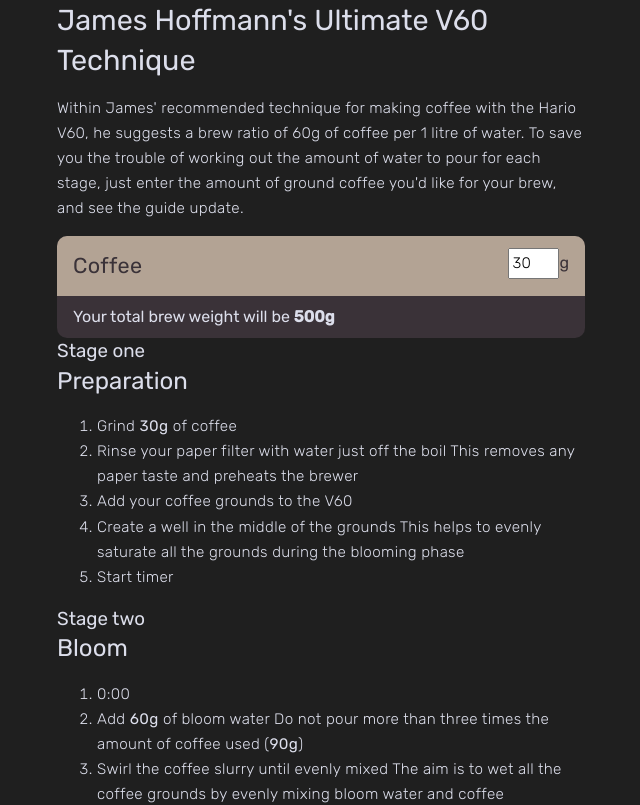
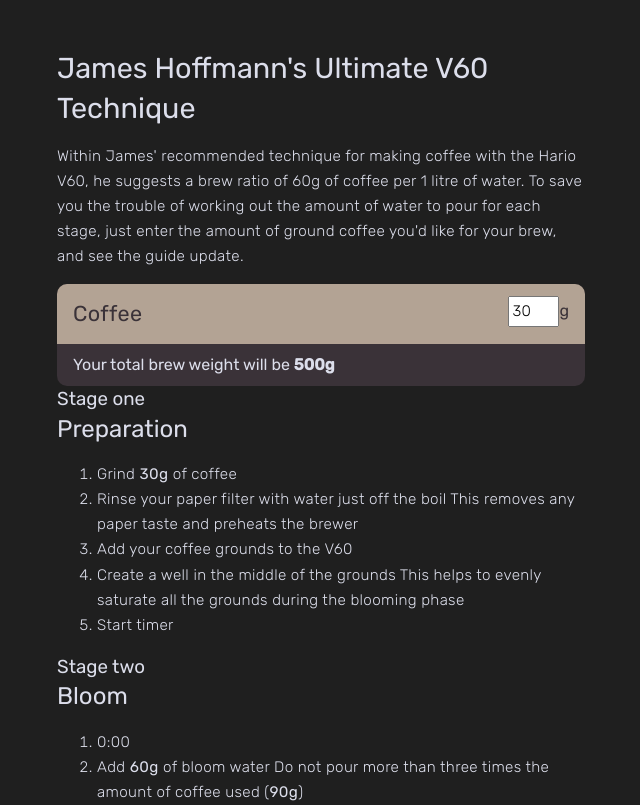
Before and after one commit to fuego161/v60-brew, a React (Create React App) app: page / in a window 1280 px wide. Shown: the top 805 px of the page, without its empty margins (319-959 px from the left). Built offline with nearby package versions, Linux system fonts and the light colour scheme.

Commit message:
Increase wrapper margin for laptop up

```diff
--- a/src/scss/base/layout.scss
+++ b/src/scss/base/layout.scss
@@ -1,5 +1,9 @@
 .wrapper {
 	max-width: 560px;
-	margin: 0 auto;
+	margin: 2em auto;
 	padding: 0 1em;
+
+	@include breakpoint(laptop) {
+		margin: 3em auto;
+	}
 }
```
